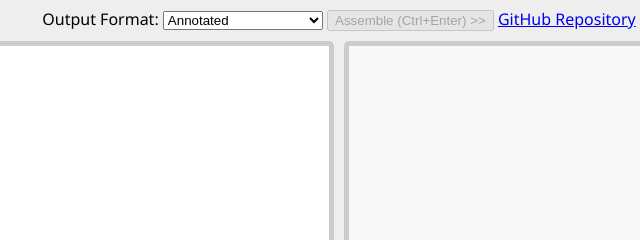
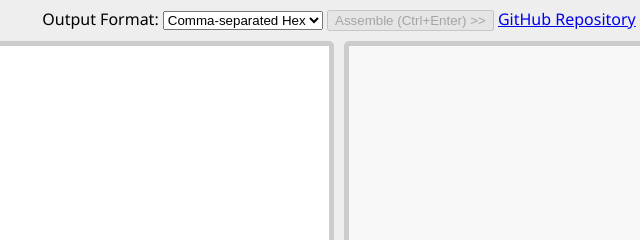
Before and after one commit to NullMember/VIRTUAL16, a plain HTML site: page customasm/index.html in a window 1280 px wide. Shown: the top 240 px of the page, 301-941 px from the left. Drawn offline with Linux system fonts and the light colour scheme; no server answers.

Commit message:
add customasm

```diff
--- a/customasm/index.html
+++ b/customasm/index.html
@@ -99,7 +99,7 @@
 					<option>MIF</option>
 					<option>Intel HEX</option>
 					<option>Comma-separated Dec</option>
-					<option>Comma-separated Hex</option>
+					<option selected>Comma-separated Hex</option>
 					<option>C Dec Array</option>
 					<option>C Hex Array</option>
 					<option>LogiSim 8-bit</option>
```
Also changed, not shown: 3 other files.
